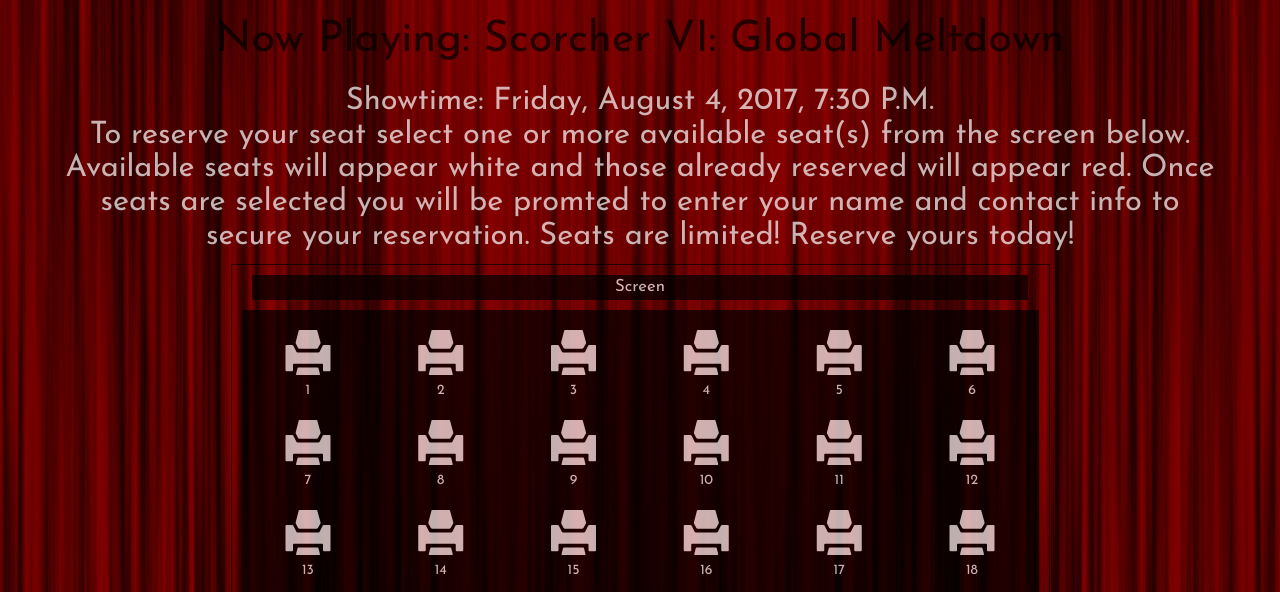
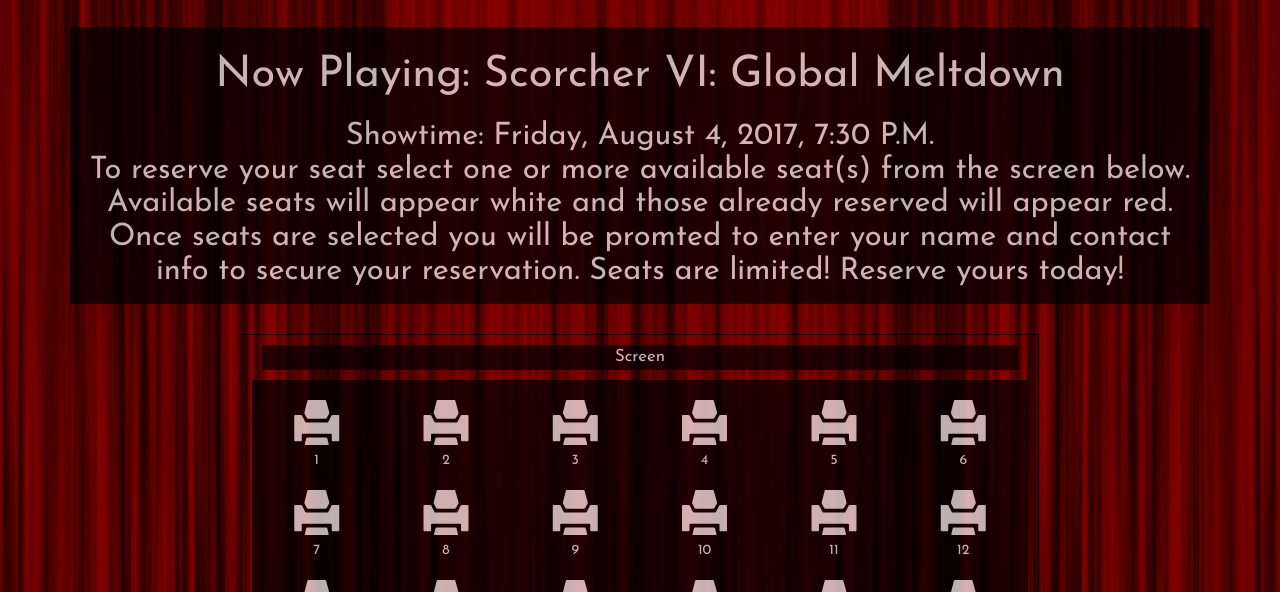
Before and after one commit to naomilblack/gs-midterm, a plain HTML site: page index.html in a window 1280 px wide. Shown: the part 208-800 px from the top of the page. Drawn offline with nearby package versions, Linux system fonts and the light colour scheme.

Commit message:
CSS Tweaks and fixes

```diff
--- a/style.css
+++ b/style.css
@@ -1,11 +1,8 @@
 @import url('https://fonts.googleapis.com/css?family=Great+Vibes|Josefin+Sans|Cormorant');
-
-html, body {
-	height: 100%;
-}
 
 body {
 	font-family: 'Josefin Sans', sans-serif;
+	color:white;
 	background: url(Images/curtain.png) no-repeat, center, center, fixed;
 	background-size: cover;
 	-webkit-background-size: cover;
@@ -26,21 +23,15 @@ body {
   z-index: -1;
 }
 
-
 h1 {
 	text-align: center;
 	font-size: 3.1em;
-	color: black;
-}
 
-h2 {
-	color: white;
 }
 
 h3 {
 	text-align: center;
 	font-size: 2.2em;
-	color: white;
 }
 
 .nav ul {
@@ -85,12 +76,18 @@ h3 {
 }
 
 .row {
-	/*margin: 30px 0px;*/
+	margin: 30px 0px;
 }
 
 .container {
 	text-align: center;
 	display: none;
+}
+
+.instructions {
+	background-color: black;
+	padding: 5px 10px;
+
 }
 
 #seats {
@@ -126,7 +123,6 @@ h3 {
 .seat {
 	width: 14.7%;
 	height:50px;
-	/*background-color: gray;*/
 	margin: 20px auto;
 }
 
```
